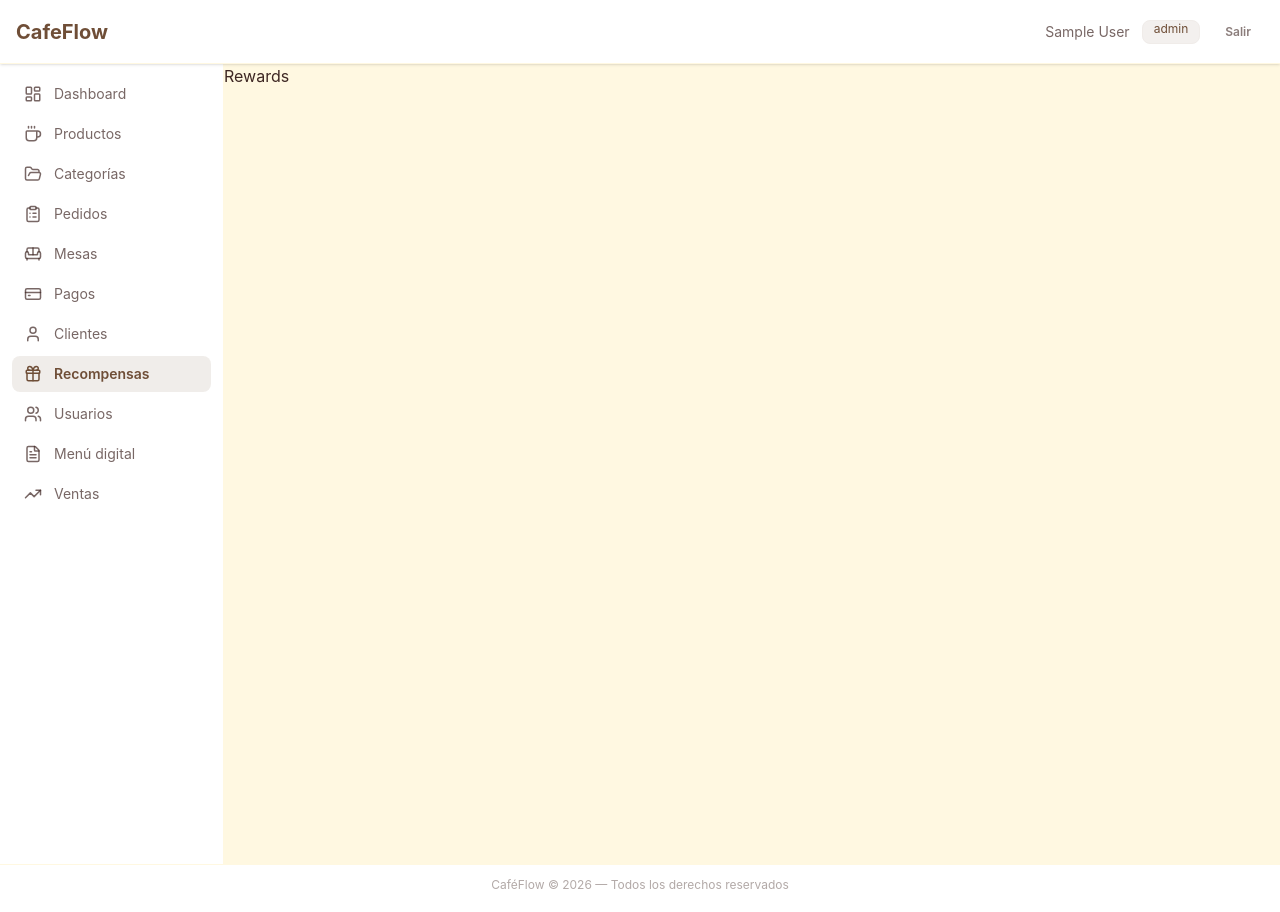
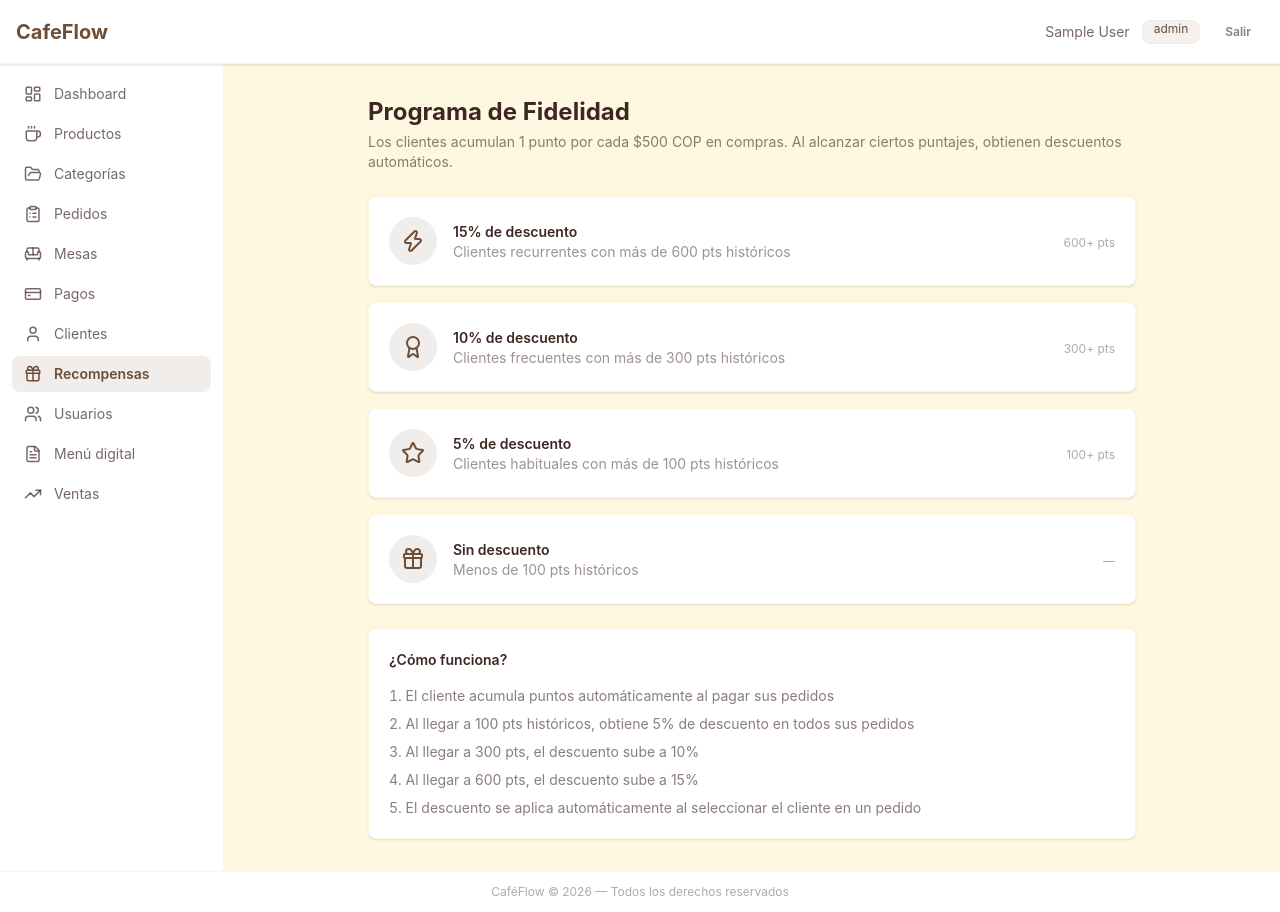
Before and after one commit to karrito1/cafeFlow, a React (Vite) app in the folder frontend/: page /rewards in a window 1280 px wide. Built offline with nearby package versions, Linux system fonts and the light colour scheme; sample sign-in values are in the browser's storage.

Commit message:
feat(loyalty): implementar sistema de puntos con descuento automatico por fidelidad

```diff
--- a/frontend/src/api/rewardApi.js
+++ b/frontend/src/api/rewardApi.js
@@ -1,7 +1,5 @@
-import { get, post } from './client';
+import { get } from './client';
 
 const API_URL = '/api/rewards';
 
 export const getRewards = () => get(API_URL);
-
-export const claimReward = (customerId, rewardId) => post(`${API_URL}/claim`, { customerId, rewardId });
--- a/frontend/src/pages/orders/CreateOrderPage.jsx
+++ b/frontend/src/pages/orders/CreateOrderPage.jsx
@@ -1,4 +1,4 @@
-import { useState, useEffect, useMemo } from 'react';
+import { useState, useEffect } from 'react';
 import { useNavigate, useSearchParams } from 'react-router-dom';
 import { getTables } from '../../api/tableApi';
 import { getProducts } from '../../api/productApi';
@@ -138,9 +138,15 @@ function CreateOrderPage() {
     }
   }, [selectedTable, currentTable?.currentCustomer]);
 
-  let discountPercent = 0;
-  if (selectedCustomerData?.level === 'gold') discountPercent = 0.10;
-  else if (selectedCustomerData?.level === 'silver') discountPercent = 0.05;
+  const getDiscountPercent = (customer) => {
+    const pts = customer?.lifetimePoints ?? 0;
+    if (pts >= 600) return 0.15;
+    if (pts >= 300) return 0.10;
+    if (pts >= 100) return 0.05;
+    return 0;
+  };
+
+  const discountPercent = getDiscountPercent(selectedCustomerData);
 
   const rawSubtotal = cart.reduce((sum, item) => sum + item.price * item.quantity, 0);
   const discountValue = rawSubtotal * discountPercent;
@@ -246,10 +252,28 @@ function CreateOrderPage() {
                   <option value="">Sin cliente</option>
                   {customers.map((customer) => (
                     <option key={customer._id} value={customer._id}>
-                      {customer.name} {customer.email ? `- ${customer.email}` : ''}
+                      {customer.name} {customer.email ? `- ${customer.email}` : ''} ({customer.points ?? 0} pts)
                     </option>
                   ))}
                 </select>
+                {selectedCustomerData && (
+                  <div className="mt-3 space-y-1 text-xs text-base-content/60">
+                    <div className="flex justify-between">
+                      <span>Puntos acumulados</span>
+                      <span><strong className="text-primary">{selectedCustomerData.lifetimePoints ?? 0}</strong> pts</span>
+                    </div>
+                    <div className="flex justify-between">
+                      <span>Puntos disponibles</span>
+                      <span><strong className="text-base-content">{selectedCustomerData.points ?? 0}</strong> pts</span>
+                    </div>
+                    {discountPercent > 0 && (
+                      <div className="flex justify-between text-success font-medium pt-1 border-t border-base-200 mt-1">
+                        <span>Descuento por fidelidad</span>
+                        <span><strong>{(discountPercent * 100).toFixed(0)}%</strong></span>
+                      </div>
+                    )}
+                  </div>
+                )}
               </div>
             </div>
 
@@ -464,7 +488,7 @@ function CreateOrderPage() {
                       </div>
                       {discountValue > 0 && (
                         <div className="flex justify-between text-success font-medium">
-                          <span>Descuento Fidelidad ({selectedCustomerData?.level === 'gold' ? '10%' : '5%'})</span>
+                          <span>Descuento Fidelidad ({(discountPercent * 100).toFixed(0)}%)</span>
                           <span>-{formatCurrency(discountValue)}</span>
                         </div>
                       )}
--- a/frontend/src/pages/rewards/RewardListPage.jsx
+++ b/frontend/src/pages/rewards/RewardListPage.jsx
@@ -1,7 +1,57 @@
+import { Gift, Star, Award, Zap } from 'lucide-react';
+
+const TIERS = [
+  { min: 600, label: '15% de descuento', icon: Zap, desc: 'Clientes recurrentes con más de 600 pts históricos' },
+  { min: 300, label: '10% de descuento', icon: Award, desc: 'Clientes frecuentes con más de 300 pts históricos' },
+  { min: 100, label: '5% de descuento', icon: Star, desc: 'Clientes habituales con más de 100 pts históricos' },
+  { min: 0, label: 'Sin descuento', icon: Gift, desc: 'Menos de 100 pts históricos' },
+];
+
 function RewardListPage() {
   return (
-    <div>
-      <h1>Rewards</h1>
+    <div className="p-4 md:p-6 lg:p-8">
+      <div className="max-w-3xl mx-auto space-y-6">
+        <div>
+          <h1 className="text-2xl font-bold text-base-content">Programa de Fidelidad</h1>
+          <p className="text-sm text-base-content/60 mt-1">
+            Los clientes acumulan 1 punto por cada $500 COP en compras. Al alcanzar ciertos puntajes, obtienen descuentos automáticos.
+          </p>
+        </div>
+
+        <div className="grid gap-4">
+          {TIERS.map((tier) => (
+            <div key={tier.min} className="card bg-base-100 shadow-sm border border-base-200">
+              <div className="card-body p-5 flex flex-row items-center gap-4">
+                <div className="w-12 h-12 rounded-full bg-primary/10 flex items-center justify-center shrink-0">
+                  <tier.icon size={24} className="text-primary" />
+                </div>
+                <div className="flex-1">
+                  <h3 className="font-semibold text-base-content">{tier.label}</h3>
+                  <p className="text-sm text-base-content/50">{tier.desc}</p>
+                </div>
+                <div className="text-right shrink-0">
+                  <span className="text-xs text-base-content/40">
+                    {tier.min > 0 ? `${tier.min}+ pts` : '—'}
+                  </span>
+                </div>
+              </div>
+            </div>
+          ))}
+        </div>
+
+        <div className="card bg-base-100 shadow-sm border border-base-200">
+          <div className="card-body p-5">
+            <h3 className="font-semibold text-base-content mb-2">¿Cómo funciona?</h3>
+            <ol className="text-sm text-base-content/60 space-y-2 list-decimal list-inside">
+              <li>El cliente acumula puntos automáticamente al pagar sus pedidos</li>
+              <li>Al llegar a 100 pts históricos, obtiene 5% de descuento en todos sus pedidos</li>
+              <li>Al llegar a 300 pts, el descuento sube a 10%</li>
+              <li>Al llegar a 600 pts, el descuento sube a 15%</li>
+              <li>El descuento se aplica automáticamente al seleccionar el cliente en un pedido</li>
+            </ol>
+          </div>
+        </div>
+      </div>
     </div>
   );
 }
--- a/frontend/src/routes/AppRouter.jsx
+++ b/frontend/src/routes/AppRouter.jsx
@@ -24,7 +24,7 @@ import PaymentPage from '../pages/payments/PaymentPage';
 import CustomerListPage from '../pages/customers/CustomerListPage';
 import CustomerDetailPage from '../pages/customers/CustomerDetailPage';
 import RewardListPage from '../pages/rewards/RewardListPage';
-import RedeemRewardPage from '../pages/rewards/RedeemRewardPage';
+
 import UserListPage from '../pages/users/UserListPage';
 import UserFormPage from '../pages/users/UserFormPage';
 import SalesReportPage from '../pages/reports/SalesReportPage';
@@ -68,7 +68,6 @@ function AppRouter() {
               <Route path="/customers" element={<CustomerListPage />} />
               <Route path="/customers/:id" element={<CustomerDetailPage />} />
               <Route path="/rewards" element={<RewardListPage />} />
-              <Route path="/rewards/redeem" element={<RedeemRewardPage />} />
               <Route path="/users" element={<UserListPage />} />
               <Route path="/users/new" element={<UserFormPage />} />
               <Route path="/users/:id/edit" element={<UserFormPage />} />
```
Also changed, not shown: 1 other file (tests, documents, lock files or other folders).
